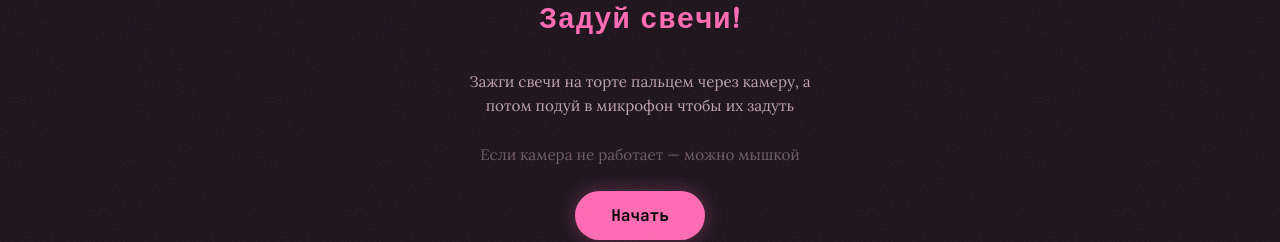
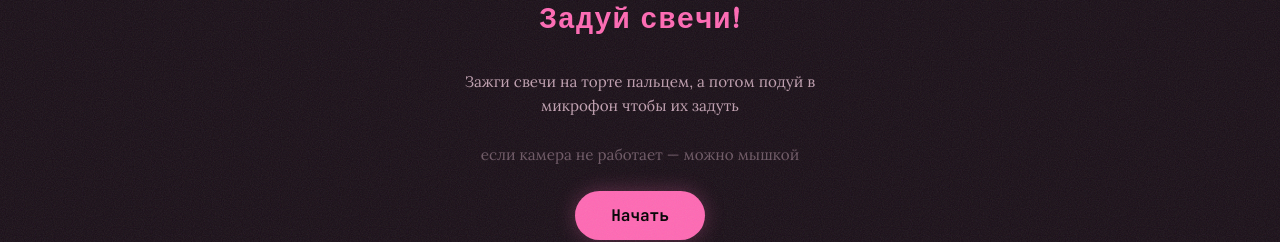
Before and after one commit to fenderr23/zorigma-fm, a React (Vite) app: page / in a window 1280 px wide. Both pictures are taken after a click on the button 1196 px from the left and 29 px from the top of the page. Shown: the part 280-522 px from the top of the page. Built offline with nearby package versions, Linux system fonts and the light colour scheme.

Commit message:
new text for cake

```diff
--- a/src/components/BirthdayCake.tsx
+++ b/src/components/BirthdayCake.tsx
@@ -51,7 +51,8 @@ const BirthdayCake: React.FC<BirthdayCakeProps> = ({ friendName, onBack }) => {
   // Чередующиеся подсказки
   const [hintIndex, setHintIndex] = useState(0)
   const hints = [
-    'помаши рукой плиз чтобы камера тебя увидела',
+
+    'если ты с компа то помаши рукой плиз чтобы камера тебя увидела',
     'сверху палец над свечками наводи чтобы зажечь фитиль'
   ]
 
@@ -303,9 +304,9 @@ const BirthdayCake: React.FC<BirthdayCakeProps> = ({ friendName, onBack }) => {
         <div className="cake-start-screen">
           <h2>Задуй свечи!</h2>
           <p>
-            Зажги свечи на торте пальцем через камеру, а потом подуй в микрофон чтобы их задуть
+            Зажги свечи на торте пальцем, а потом подуй в микрофон чтобы их задуть
           </p>
-          <p className="cake-hint">Если камера не работает — можно мышкой</p>
+          <p className="cake-hint">если камера не работает — можно мышкой</p>
           <button className="start-btn" onClick={handleStart}>
             Начать
           </button>
```
